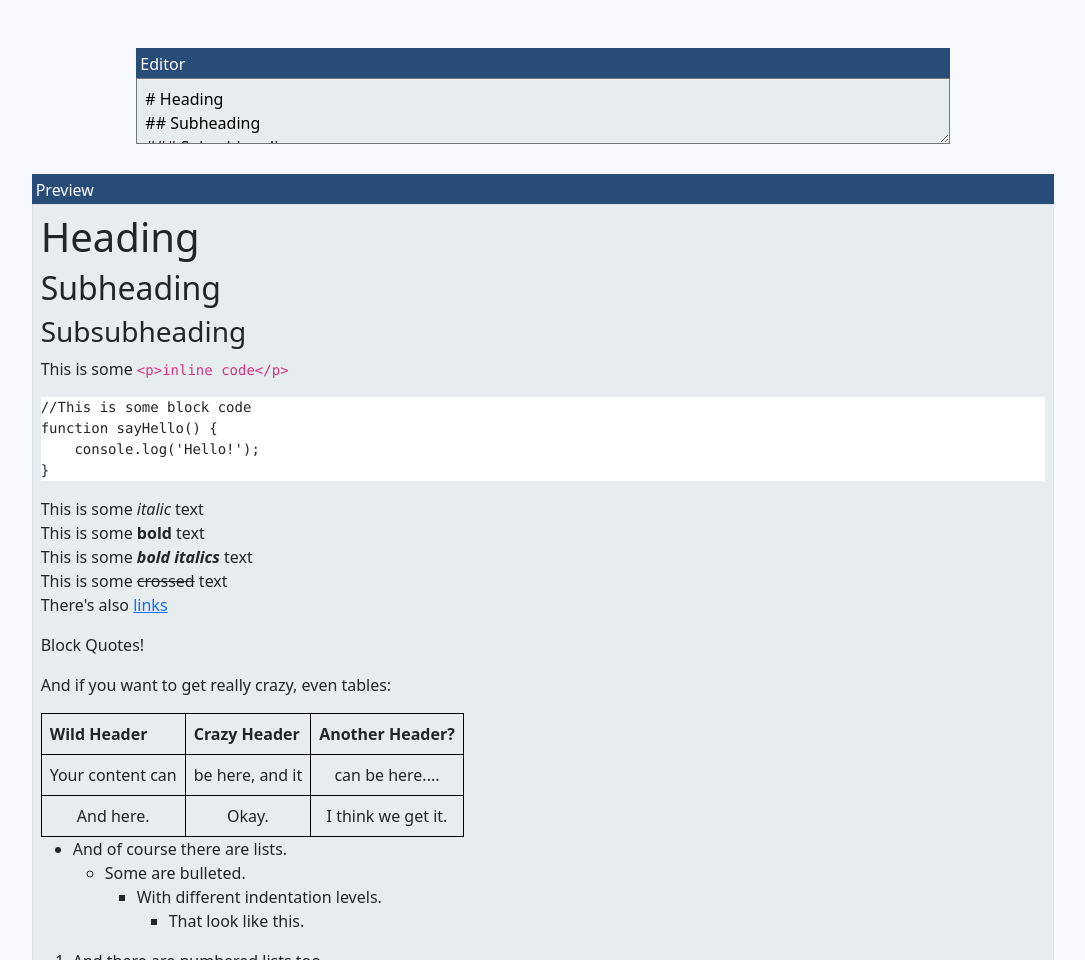
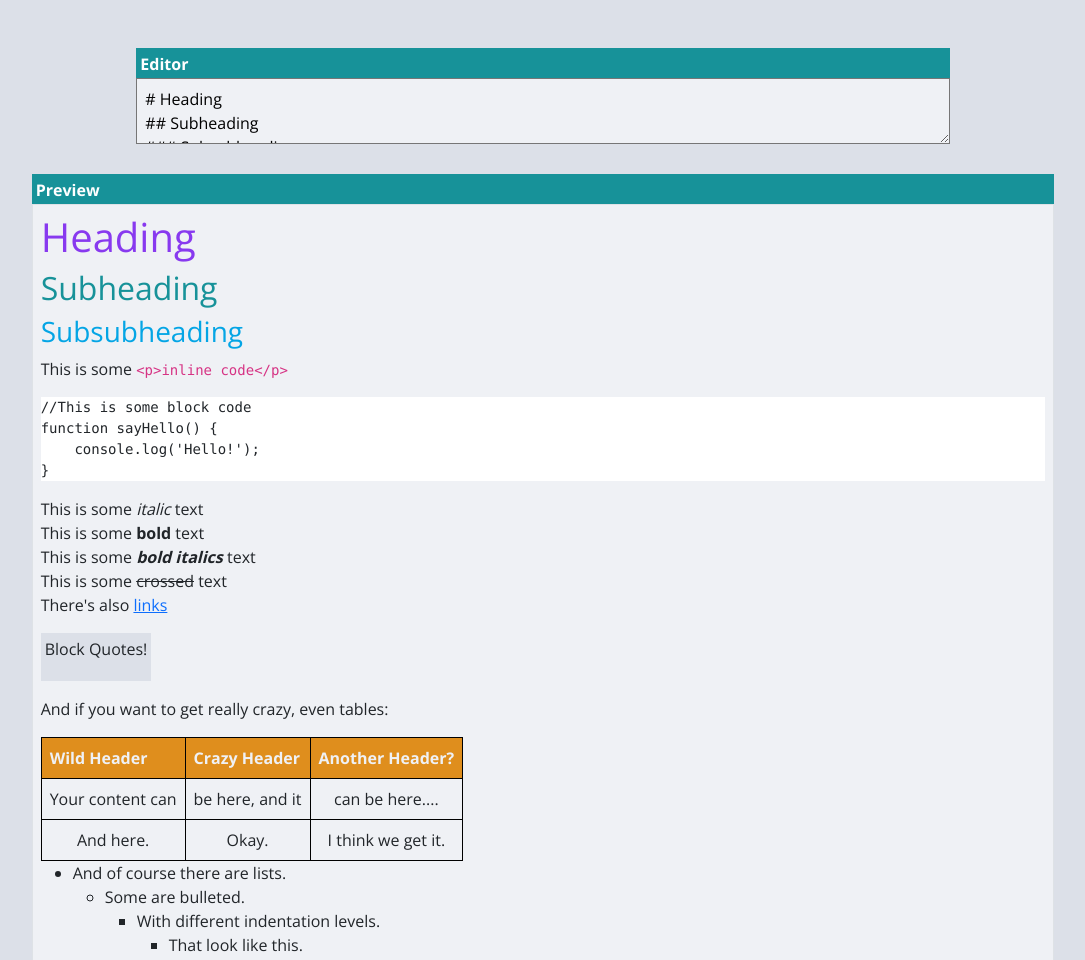
Before and after one commit to pablomartan/markdown-previewer, a React app: page / in a window 1280 px wide. Shown: the top 960 px of the page, without its empty margins (85-1170 px from the left). Built offline with nearby package versions, Linux system fonts and the light colour scheme.

Commit message:
feat: add catppuccin-late colorpalette
The palette can be found at https://github.com/catppuccin/catppuccin

```diff
--- a/src/style/custom.scss
+++ b/src/style/custom.scss
@@ -1,14 +1,22 @@
 // Custom stylesheet
 //$sans: ;
-$antiflash-white: rgba(231, 236, 239, 1);
-$yinmn-blue: rgba(39, 76, 119, 1);
-$air-superiority-blue: rgba(96, 150, 186, 1);
-$uranian-blue: rgba(163, 206, 241, 1);
-$battleship-gray: rgba(139, 140, 137, 1);
+@import url('https://fonts.googleapis.com/css2?family=Open+Sans:wght@400;700&display=swap');
+
+$text: #4c4f69;
+$base: #eff1f5;
+$crust: #dce0e8;
+$mauve: #8839ef;
+$yellow: #df8e1d;
+$teal: #179299;
+$sky: #04a5e5;
+
+body {
+    font-family: 'Open Sans';
+}
 
 #root {
     margin: 0;
-    background-color: ghostwhite;
+    background-color: $crust;
 }
 
 #app, #editor, #preview {
@@ -16,20 +24,34 @@ $battleship-gray: rgba(139, 140, 137, 1);
 }
 
 #editor, #preview {
-  background-color: $antiflash-white;
+  background-color: $base;
   padding: 8px;
 }
 
+h1 {
+    color: $mauve;
+}
+
+h2 {
+    color: $teal;
+}
+
+h3 {
+    color: $sky;
+}
+
 .toolbar {
-    background-color: $yinmn-blue;
-    color: #fff;
+    background-color: $teal;
+    color: white;
     height: 30px;
     width: 100%;
     padding: 4px;
+    font-weight: bold;
 }
 
 #preview > pre {
   background-color: white;
+  font: monospace;
   //padding: 5px !important;
 }
 
@@ -38,6 +60,17 @@ $battleship-gray: rgba(139, 140, 137, 1);
     border: 1px solid black;
 }
 
+blockquote {
+    display: inline-block;
+    padding: 4px;
+    background-color: $crust;
+}
+
+th {
+    background-color: $yellow;
+    color: $base;
+}
+
 img {
     max-width: 500px;
 }
```
